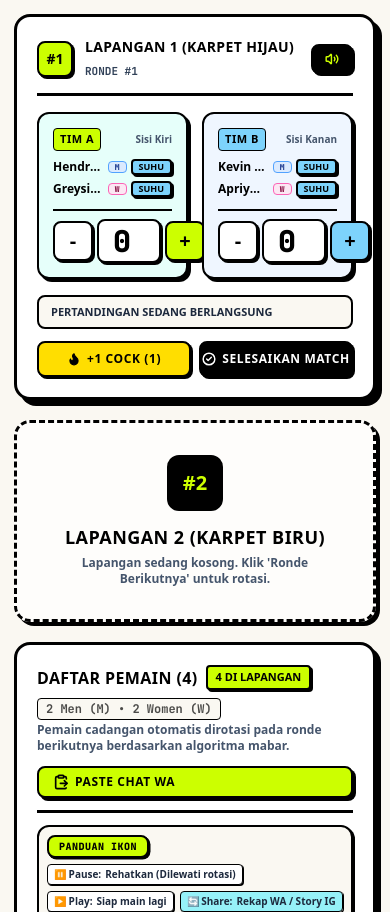
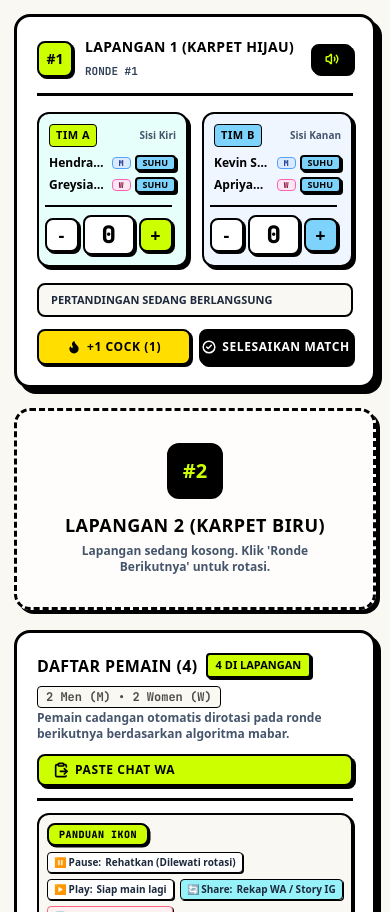
Before and after one commit to Bradleyalexa/playfield-app, a Next.js app: page /host/demo in a window 390 px wide. Shown: the part 1065-1977 px from the top of the page. Built offline with nearby package versions, Linux system fonts and the light colour scheme; no server answers.

Commit message:
style: optimize score counter alignment, shift slightly left on mobile for perfect symmetry without breaking desktop

```diff
--- a/src/app/globals.css
+++ b/src/app/globals.css
@@ -86,3 +86,14 @@
   font-family: var(--font-mono), monospace;
   font-variant-numeric: tabular-nums;
 }
+
+/* Remove spin buttons from input number to ensure perfect symmetry and centering */
+input[type="number"]::-webkit-inner-spin-button,
+input[type="number"]::-webkit-outer-spin-button {
+  -webkit-appearance: none;
+  margin: 0;
+}
+input[type="number"] {
+  -moz-appearance: textfield;
+  appearance: textfield;
+}
--- a/src/components/court/CourtCard.tsx
+++ b/src/components/court/CourtCard.tsx
@@ -81,7 +81,7 @@ export function CourtCard({
       {/* Grid Tim: Duel Lapangan */}
       <div className="grid grid-cols-2 gap-3.5 my-4">
         {/* Tim A */}
-        <div className="flex flex-col rounded-xl bg-[#e6fffa] border-2 border-black p-3.5 shadow-[3px_3px_0px_#000]">
+        <div className="flex flex-col rounded-xl bg-[#e6fffa] border-2 border-black p-2.5 sm:p-3.5 shadow-[3px_3px_0px_#000]">
           <div className="flex items-center justify-between mb-2">
             <span className="text-[11px] font-black uppercase tracking-wider text-black bg-[#ccff00] px-1.5 py-0.5 rounded border border-black">
               TIM A
@@ -115,11 +115,11 @@ export function CourtCard({
           </div>
 
           {/* Skor Tim A (Bisa Ditik Langsung & Tombol +/-) */}
-          <div className="flex items-center justify-between pt-2 border-t-2 border-black gap-1">
+          <div className="flex items-center justify-center sm:justify-between pt-2 border-t-2 border-black gap-1 sm:gap-1.5 -translate-x-1 sm:translate-x-0">
             <button
               type="button"
               onClick={() => onUpdateScore(court.courtNumber, Math.max(0, match.scoreA - 1), match.scoreB)}
-              className="h-10 w-10 sm:h-9 sm:w-9 rounded-lg bg-white text-black font-black text-xl sm:text-lg border-2 border-black shadow-[2px_2px_0px_#000] hover:bg-slate-100 active:translate-x-0.5 active:translate-y-0.5 active:shadow-none cursor-pointer shrink-0 flex items-center justify-center"
+              className="h-8.5 w-8.5 sm:h-9 sm:w-9 rounded-lg bg-white text-black font-black text-lg border-2 border-black shadow-[2px_2px_0px_#000] hover:bg-slate-100 active:translate-x-0.5 active:translate-y-0.5 active:shadow-none cursor-pointer shrink-0 flex items-center justify-center"
               title="Kurang 1 Poin"
             >
               -
@@ -133,13 +133,13 @@ export function CourtCard({
                 const val = Math.max(0, parseInt(e.target.value, 10) || 0);
                 onUpdateScore(court.courtNumber, val, match.scoreB);
               }}
-              className="w-16 sm:w-20 text-center text-3xl sm:text-4xl font-black text-black font-mono-sport tracking-tight bg-white border-2 border-black rounded-lg py-0.5 focus:bg-white focus:outline-none focus:ring-2 focus:ring-black shadow-[2px_2px_0px_#000]"
+              className="w-13 sm:w-20 text-center text-2xl sm:text-4xl font-black text-black font-mono-sport tracking-tight bg-white border-2 border-black rounded-lg py-0.5 focus:bg-white focus:outline-none focus:ring-2 focus:ring-black shadow-[2px_2px_0px_#000]"
               title="Ketik angka skor langsung atau gunakan tombol +/-"
             />
             <button
               type="button"
               onClick={() => onUpdateScore(court.courtNumber, match.scoreA + 1, match.scoreB)}
-              className="h-10 w-10 sm:h-9 sm:w-9 rounded-lg bg-[#ccff00] text-black font-black text-xl sm:text-lg border-2 border-black shadow-[2px_2px_0px_#000] hover:bg-[#b8e600] active:translate-x-0.5 active:translate-y-0.5 active:shadow-none cursor-pointer shrink-0 flex items-center justify-center"
+              className="h-8.5 w-8.5 sm:h-9 sm:w-9 rounded-lg bg-[#ccff00] text-black font-black text-lg border-2 border-black shadow-[2px_2px_0px_#000] hover:bg-[#b8e600] active:translate-x-0.5 active:translate-y-0.5 active:shadow-none cursor-pointer shrink-0 flex items-center justify-center"
               title="Tambah 1 Poin"
             >
               +
@@ -148,7 +148,7 @@ export function CourtCard({
         </div>
 
         {/* Tim B */}
-        <div className="flex flex-col rounded-xl bg-[#eff6ff] border-2 border-black p-3.5 shadow-[3px_3px_0px_#000]">
+        <div className="flex flex-col rounded-xl bg-[#eff6ff] border-2 border-black p-2.5 sm:p-3.5 shadow-[3px_3px_0px_#000]">
           <div className="flex items-center justify-between mb-2">
             <span className="text-[11px] font-black uppercase tracking-wider text-black bg-[#7dd3fc] px-1.5 py-0.5 rounded border border-black">
               TIM B
@@ -182,11 +182,11 @@ export function CourtCard({
           </div>
 
           {/* Skor Tim B (Bisa Ditik Langsung & Tombol +/-) */}
-          <div className="flex items-center justify-between pt-2 border-t-2 border-black gap-1">
+          <div className="flex items-center justify-center sm:justify-between pt-2 border-t-2 border-black gap-1 sm:gap-1.5 -translate-x-1 sm:translate-x-0">
             <button
               type="button"
               onClick={() => onUpdateScore(court.courtNumber, match.scoreA, Math.max(0, match.scoreB - 1))}
-              className="h-10 w-10 sm:h-9 sm:w-9 rounded-lg bg-white text-black font-black text-xl sm:text-lg border-2 border-black shadow-[2px_2px_0px_#000] hover:bg-slate-100 active:translate-x-0.5 active:translate-y-0.5 active:shadow-none cursor-pointer shrink-0 flex items-center justify-center"
+              className="h-8.5 w-8.5 sm:h-9 sm:w-9 rounded-lg bg-white text-black font-black text-lg border-2 border-black shadow-[2px_2px_0px_#000] hover:bg-slate-100 active:translate-x-0.5 active:translate-y-0.5 active:shadow-none cursor-pointer shrink-0 flex items-center justify-center"
               title="Kurang 1 Poin"
             >
               -
@@ -200,13 +200,13 @@ export function CourtCard({
                 const val = Math.max(0, parseInt(e.target.value, 10) || 0);
                 onUpdateScore(court.courtNumber, match.scoreA, val);
               }}
-              className="w-16 sm:w-20 text-center text-3xl sm:text-4xl font-black text-black font-mono-sport tracking-tight bg-white border-2 border-black rounded-lg py-0.5 focus:bg-white focus:outline-none focus:ring-2 focus:ring-black shadow-[2px_2px_0px_#000]"
+              className="w-13 sm:w-20 text-center text-2xl sm:text-4xl font-black text-black font-mono-sport tracking-tight bg-white border-2 border-black rounded-lg py-0.5 focus:bg-white focus:outline-none focus:ring-2 focus:ring-black shadow-[2px_2px_0px_#000]"
               title="Ketik angka skor langsung atau gunakan tombol +/-"
             />
             <button
               type="button"
               onClick={() => onUpdateScore(court.courtNumber, match.scoreA, match.scoreB + 1)}
-              className="h-10 w-10 sm:h-9 sm:w-9 rounded-lg bg-[#7dd3fc] text-black font-black text-xl sm:text-lg border-2 border-black shadow-[2px_2px_0px_#000] hover:bg-[#38bdf8] active:translate-x-0.5 active:translate-y-0.5 active:shadow-none cursor-pointer shrink-0 flex items-center justify-center"
+              className="h-8.5 w-8.5 sm:h-9 sm:w-9 rounded-lg bg-[#7dd3fc] text-black font-black text-lg border-2 border-black shadow-[2px_2px_0px_#000] hover:bg-[#38bdf8] active:translate-x-0.5 active:translate-y-0.5 active:shadow-none cursor-pointer shrink-0 flex items-center justify-center"
               title="Tambah 1 Poin"
             >
               +
```
